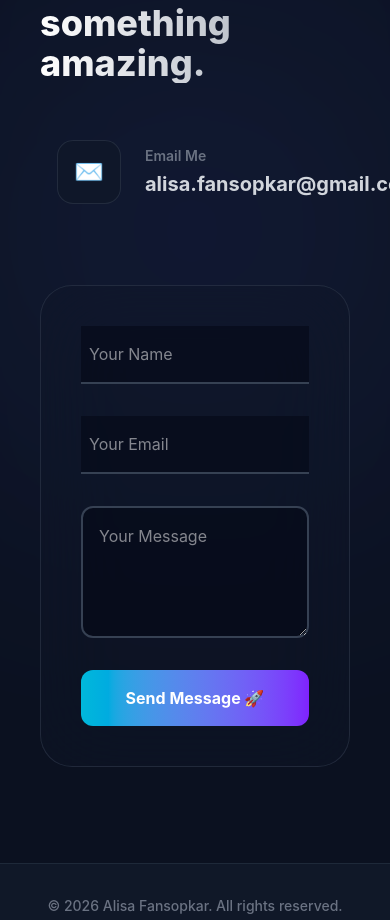
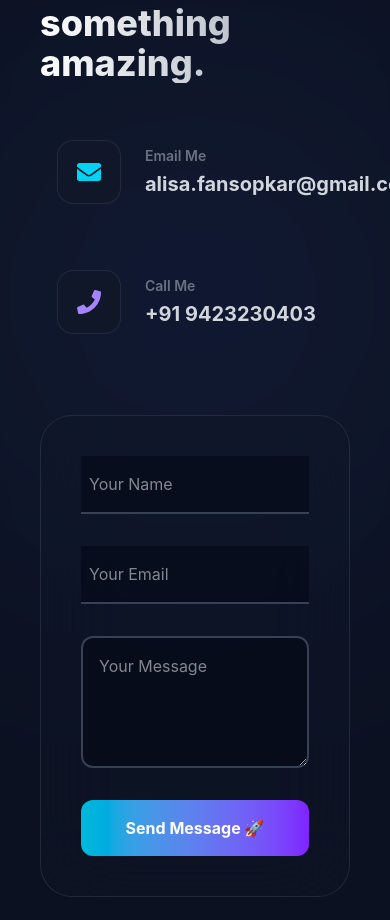
Before and after one commit to alisafansopkar-stack/portfolio, a React (Vite) app in the folder portfolio/: page / in a window 390 px wide. Shown: the part 4940-5860 px from the top of the page. Built offline with nearby package versions, Linux system fonts and the light colour scheme.

Commit message:
updated icon of email & mobile no.

```diff
--- a/portfolio/src/components/Contact.jsx
+++ b/portfolio/src/components/Contact.jsx
@@ -1,5 +1,6 @@
 import React, { useState } from 'react';
 import { motion } from 'framer-motion';
+import { FaEnvelope, FaPhone } from "react-icons/fa";
 
 export default function Contact() {
   const [status, setStatus] = useState("");
@@ -72,7 +73,7 @@ export default function Contact() {
 
         <div className="flex flex-col lg:flex-row gap-16">
 
-          {/* LEFT PANEL SAME */}
+{/* LEFT PANEL */}
 <motion.div className="flex-1 flex flex-col justify-center space-y-10">
   <div className="space-y-4">
     <h3 className="text-4xl font-extrabold text-transparent bg-clip-text bg-gradient-to-r from-white to-gray-400">
@@ -81,15 +82,35 @@ export default function Contact() {
   </div>
 
   <div className="space-y-8 text-gray-300">
-              <a href="mailto:xyz@gmail.com" className="group flex items-center gap-6 p-4 rounded-2xl hover:bg-gray-800/40 border border-transparent hover:border-gray-700/50 transition-all duration-300 w-fit">
-                <div className="w-16 h-16 bg-gray-900/80 rounded-2xl flex items-center justify-center border border-gray-700/50">
-                  <span className="text-cyan-400 text-2xl font-bold">✉</span>
+
+    {/* Email Card */}
+    <a
+      href="mailto:alisa.fansopkar@gmail.com"
+      className="group flex items-center gap-6 p-4 rounded-2xl hover:bg-gray-800/40 border border-transparent hover:border-gray-700/50 transition-all duration-300 w-fit"
+    >
+      <div className="w-16 h-16 bg-gray-900/80 rounded-2xl flex items-center justify-center border border-gray-700/50 group-hover:border-cyan-500 group-hover:shadow-[0_0_25px_rgba(6,182,212,0.4)] transition-all duration-300 group-hover:-translate-y-1">
+        <FaEnvelope className="text-cyan-400 text-2xl" />
       </div>
       <div>
         <p className="text-sm text-gray-500 font-semibold mb-1">Email Me</p>
         <span className="text-xl font-bold">alisa.fansopkar@gmail.com</span>
       </div>
     </a>
+
+    {/* Mobile Card */}
+    <a
+      href="tel:+919423230403"
+      className="group flex items-center gap-6 p-4 rounded-2xl hover:bg-gray-800/40 border border-transparent hover:border-gray-700/50 transition-all duration-300 w-fit"
+    >
+      <div className="w-16 h-16 bg-gray-900/80 rounded-2xl flex items-center justify-center border border-gray-700/50 group-hover:border-violet-500 group-hover:shadow-[0_0_25px_rgba(139,92,246,0.4)] transition-all duration-300 group-hover:-translate-y-1">
+        <FaPhone className="text-violet-400 text-2xl" />
+      </div>
+      <div>
+        <p className="text-sm text-gray-500 font-semibold mb-1">Call Me</p>
+        <span className="text-xl font-bold">+91 9423230403</span>
+      </div>
+    </a>
+
   </div>
 </motion.div>
 
```
Lines whose indentation alone changed are shown as unchanged.
